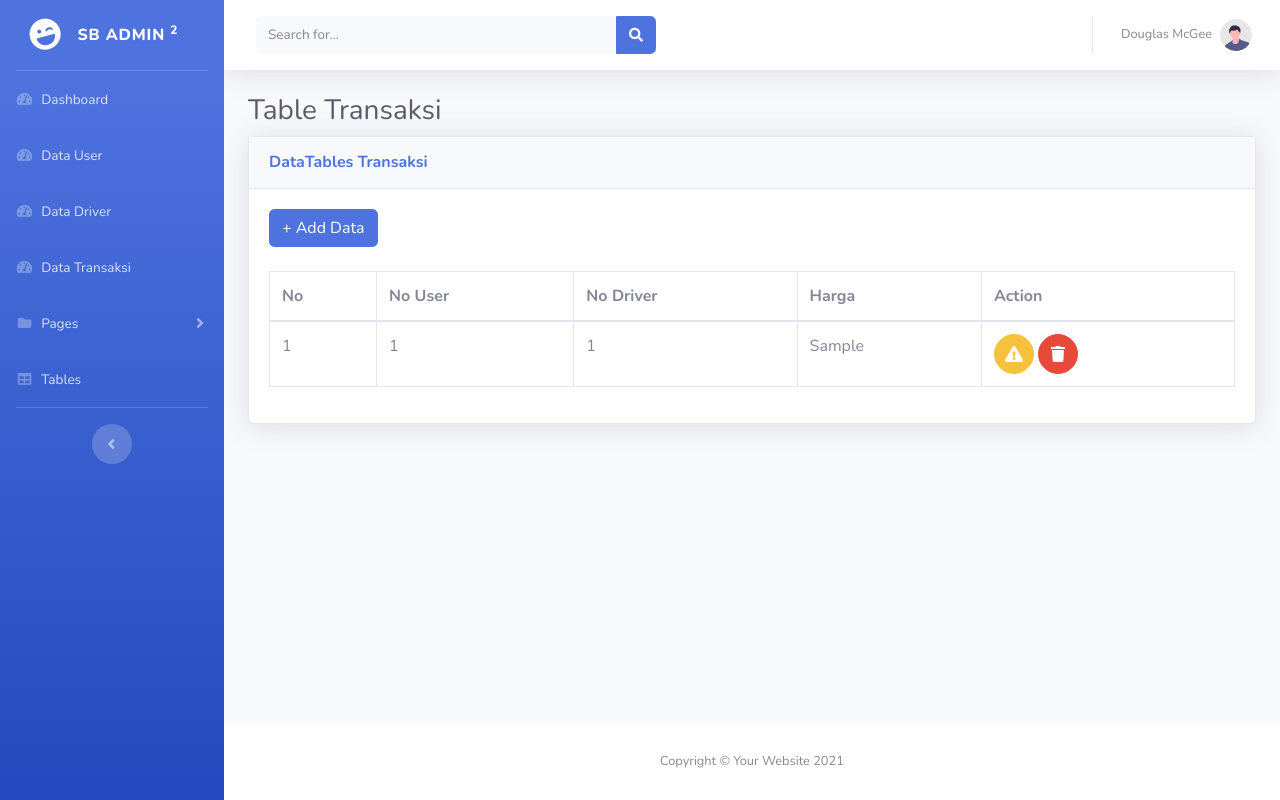
After one commit to ookapratama/Ojek-OnlineWeb, a PHP site: page /transaksi.php in a window 1280 px wide. The commit adds this page. Run offline with PHP 8.4, Linux system fonts and the light colour scheme; tables that the repository leaves empty hold one stand-in row (values such as "Sample post").

Commit message:
add transaksi

```diff
--- a/admin/header.php
+++ b/admin/header.php
@@ -62,7 +62,7 @@
             </li>
 
             <li class="nav-item ">
-                <a class="nav-link" href="#">
+                <a class="nav-link" href="transaksi.php">
                     <i class="fas fa-fw fa-tachometer-alt"></i>
                     <span>Data Transaksi</span></a>
             </li>
--- /dev/null
+++ b/admin/transaksi.php
@@ -0,0 +1,152 @@
+<?php
+require 'header.php';
+
+?>
+
+<!-- Content Wrapper -->
+<div id="content-wrapper" class="d-flex flex-column">
+
+   <!-- Main Content -->
+   <div id="content">
+
+      <!-- Topbar -->
+      <nav class="navbar navbar-expand navbar-light bg-white topbar mb-4 static-top shadow">
+
+         <!-- Sidebar Toggle (Topbar) -->
+         <form class="form-inline">
+            <button id="sidebarToggleTop" class="btn btn-link d-md-none rounded-circle mr-3">
+               <i class="fa fa-bars"></i>
+            </button>
+         </form>
+
+         <!-- Topbar Search -->
+         <form class="d-none d-sm-inline-block form-inline mr-auto ml-md-3 my-2 my-md-0 mw-100 navbar-search">
+            <div class="input-group">
+               <input type="text" class="form-control bg-light border-0 small" placeholder="Search for..." aria-label="Search" aria-describedby="basic-addon2">
+               <div class="input-group-append">
+                  <button class="btn btn-primary" type="button">
+                     <i class="fas fa-search fa-sm"></i>
+                  </button>
+               </div>
+            </div>
+         </form>
+
+         <!-- Topbar Navbar -->
+         <ul class="navbar-nav ml-auto">
+
+            <!-- Nav Item - Search Dropdown (Visible Only XS) -->
+            <li class="nav-item dropdown no-arrow d-sm-none">
+               <a class="nav-link dropdown-toggle" href="#" id="searchDropdown" role="button" data-toggle="dropdown" aria-haspopup="true" aria-expanded="false">
+                  <i class="fas fa-search fa-fw"></i>
+               </a>
+               <!-- Dropdown - Messages -->
+               <div class="dropdown-menu dropdown-menu-right p-3 shadow animated--grow-in" aria-labelledby="searchDropdown">
+                  <form class="form-inline mr-auto w-100 navbar-search">
+                     <div class="input-group">
+                        <input type="text" class="form-control bg-light border-0 small" placeholder="Search for..." aria-label="Search" aria-describedby="basic-addon2">
+                        <div class="input-group-append">
+                           <button class="btn btn-primary" type="button">
+                              <i class="fas fa-search fa-sm"></i>
+                           </button>
+                        </div>
+                     </div>
+                  </form>
+               </div>
+            </li>
+
+
+
+            <div class="topbar-divider d-none d-sm-block"></div>
+
+            <!-- Nav Item - User Information -->
+            <li class="nav-item dropdown no-arrow">
+               <a class="nav-link dropdown-toggle" href="#" id="userDropdown" role="button" data-toggle="dropdown" aria-haspopup="true" aria-expanded="false">
+                  <span class="mr-2 d-none d-lg-inline text-gray-600 small">Douglas McGee</span>
+                  <img class="img-profile rounded-circle" src="img/undraw_profile.svg">
+               </a>
+               <!-- Dropdown - User Information -->
+               <div class="dropdown-menu dropdown-menu-right shadow animated--grow-in" aria-labelledby="userDropdown">
+
+                  <div class="dropdown-divider"></div>
+                  <a class="dropdown-item" href="#" data-toggle="modal" data-target="#logoutModal">
+                     <i class="fas fa-sign-out-alt fa-sm fa-fw mr-2 text-gray-400"></i>
+                     Logout
+                  </a>
+               </div>
+            </li>
+
+         </ul>
+
+      </nav>
+      <!-- End of Topbar -->
+
+      <!-- Begin Page Content -->
+      <div class="container-fluid">
+
+         <!-- Page Heading -->
+         <h1 class="h3 mb-2 text-gray-800">Table Transaksi</h1>
+
+         <!-- DataTales Example -->
+         <div class="card shadow mb-4">
+            <div class="card-header py-3">
+               <h6 class="m-0 font-weight-bold text-primary">DataTables Transaksi</h6>
+            </div>
+            <div class="card-body">
+               <div class="table-responsive">
+                  <table class="table table-bordered" id="dataTable" width="100%" cellspacing="0">
+                     <a href="driver_tambah.php" class="btn btn-primary  mb-4">
+                        <span class="icon text-white-50">
+                        </span>
+                        <span class="text">+ Add Data</span>
+                     </a>
+                     <thead>
+
+                        <tr>
+                           <th>No</th>
+                           <th>No User</th>
+                           <th>No Driver</th>
+                           <th>Harga</th>
+                           <th>Action</th>
+                        </tr>
+                     </thead>
+
+                     <tbody>
+                        <?php
+                        $data = view("transaksi", null, null);
+                        $i = 1;
+                        while ($row = mysqli_fetch_assoc($data)) :
+                        ?>
+                           <tr>
+                              <td><?= $i++ ?></td>
+                              <td>
+                                 <?= $row['id_tran'] ?>
+                              </td>
+                              <td><?= $row['id_driver'] ?></td>
+                              <td><?= $row['harga'] ?></td>
+                              <td>
+                                 <a href="transaksi_edit.php?id=<?= $row['id_tran'] ?>" class="btn btn-warning btn-circle btn-md">
+                                    <i class="fas fa-exclamation-triangle"></i>
+                                 </a>
+                                 <a href="transaksi_hapus.php?id=<?= $row['id_tran'] ?>" class="btn btn-danger btn-circle btn-md">
+                                    <i class="fas fa-trash"></i>
+                                 </a>
+                              </td>
+                           </tr>
+
+                        <?php endwhile; ?>
+                     </tbody>
+                  </table>
+               </div>
+            </div>
+         </div>
+
+      </div>
+      <!-- /.container-fluid -->
+
+   </div>
+   <!-- End of Main Content -->
+
+
+
+
+   <?php require 'footer.php' ?>
```
